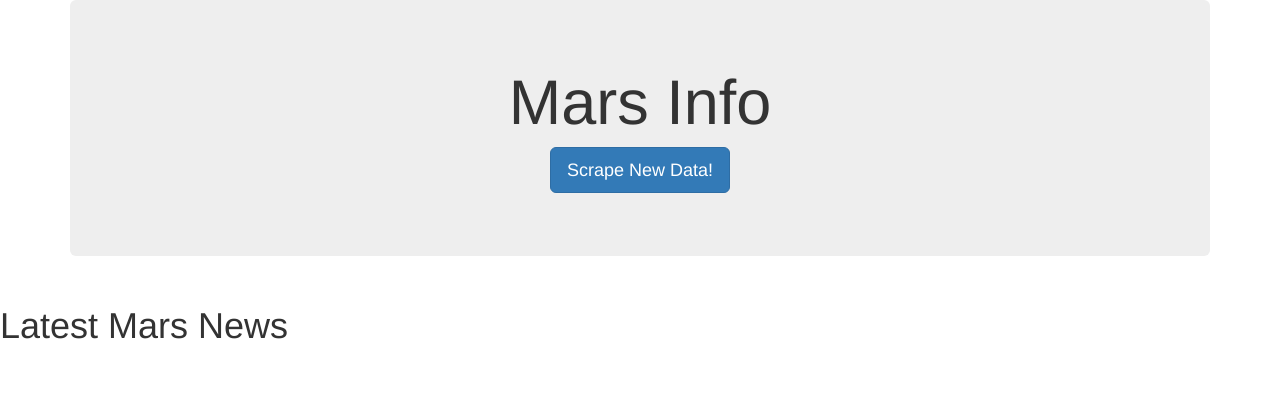
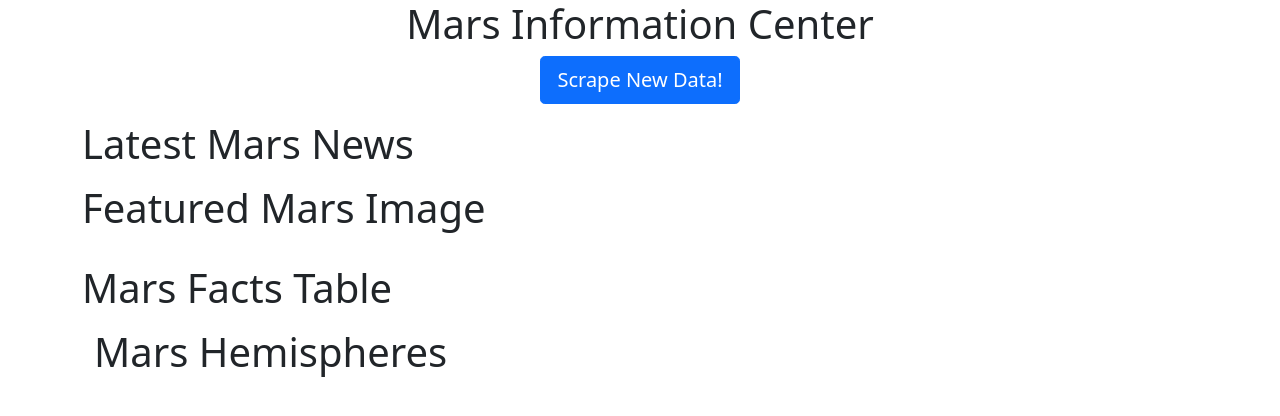
Before and after one commit to MrMrRPG/web_scraping_challenge, a Flask app: template templates/index.html in a window 1280 px wide. Shown: the top 416 px of the page. Run offline with Flask 2, Linux system fonts and the light colour scheme; the template is opened without the code that fills it, so the values that code supplies are empty; some libraries are stand-ins or nearby versions.

Commit message:
only missing the mars images for the last section to qualify for submission now

```diff
--- a/scrape_mars.py
+++ b/scrape_mars.py
@@ -184,7 +184,6 @@ def scrape():
                 "featured_image_url": featured_image_url,
                 "mars_fact_table": mars_fact_table,
                 "mars_hemispheres": hemisphere_img_dict
-
             }
 
 
--- a/templates/index.html
+++ b/templates/index.html
@@ -5,16 +5,18 @@
     <meta name="viewport" content="width=device-width, initial-scale=1.0" />
     <meta http-equiv="X-UA-Compatible" content="ie=edge" />
     <title>Scrape Mars Data!</title>
-    <link
+    <!-- <link
       rel="stylesheet"
       href="https://maxcdn.bootstrapcdn.com/bootstrap/3.3.7/css/bootstrap.min.css"
-    />
+    /> -->
+    <link href="https://cdn.jsdelivr.net/npm/bootstrap@5.1.0/dist/css/bootstrap.min.css" rel="stylesheet" integrity="sha384-KyZXEAg3QhqLMpG8r+8fhAXLRk2vvoC2f3B09zVXn8CA5QIVfZOJ3BCsw2P0p/We" crossorigin="anonymous">
+
   </head>
 
   <body>
     <div class="container">
       <div class="jumbotron text-center">
-        <h1>Mars Info</h1>
+        <h1>Mars Information Center</h1>
         <p>
           <a class="btn btn-primary btn-lg" href="/scrape" role="button"
             >Scrape New Data!</a
@@ -23,12 +25,35 @@
       </div>
     </div>
 
-    <div class="craiglist-listings">
+    <div class="container">
       <h1>Latest Mars News</h1>
       <div>
-        <h3 class="heading">{{ mars_dict.news_title }}</h3>
-        <h5 class="paragraph">{{ mars_dict.news_p }}</h5>
+        <h3 class="heading">{{ mars_dict.headline }}</h3>
+        <p class="paragraph">{{ mars_dict.paragraph }}</p>
       </div>
     </div>
+
+
+    <div class = "container">
+      <h1>Featured Mars Image</h1>
+      <div class = "image">
+        <img src="{{ mars_dict.featured_image_url }}" alt="{{ mars_dict.featured_image_url }}">
+      </div>
+    </div>
+
+    <div class = "container">
+      <h1>Mars Facts Table</h1>
+      <div class = "table">
+        {{mars_dict.mars_fact_table | safe}}
+    </div>
+
+    <div class = "container">
+      <h1>Mars Hemispheres</h1>
+      <div class = "mars_hemisphere_images">
+
+      </div>
+    </div>
+<script src="https://cdn.jsdelivr.net/npm/@popperjs/core@2.9.3/dist/umd/popper.min.js" integrity="sha384-eMNCOe7tC1doHpGoWe/6oMVemdAVTMs2xqW4mwXrXsW0L84Iytr2wi5v2QjrP/xp" crossorigin="anonymous"></script>
+<script src="https://cdn.jsdelivr.net/npm/bootstrap@5.1.0/dist/js/bootstrap.min.js" integrity="sha384-cn7l7gDp0eyniUwwAZgrzD06kc/tftFf19TOAs2zVinnD/C7E91j9yyk5//jjpt/" crossorigin="anonymous"></script>
   </body>
 </html>
```
Also changed, not shown: 1 other file.
